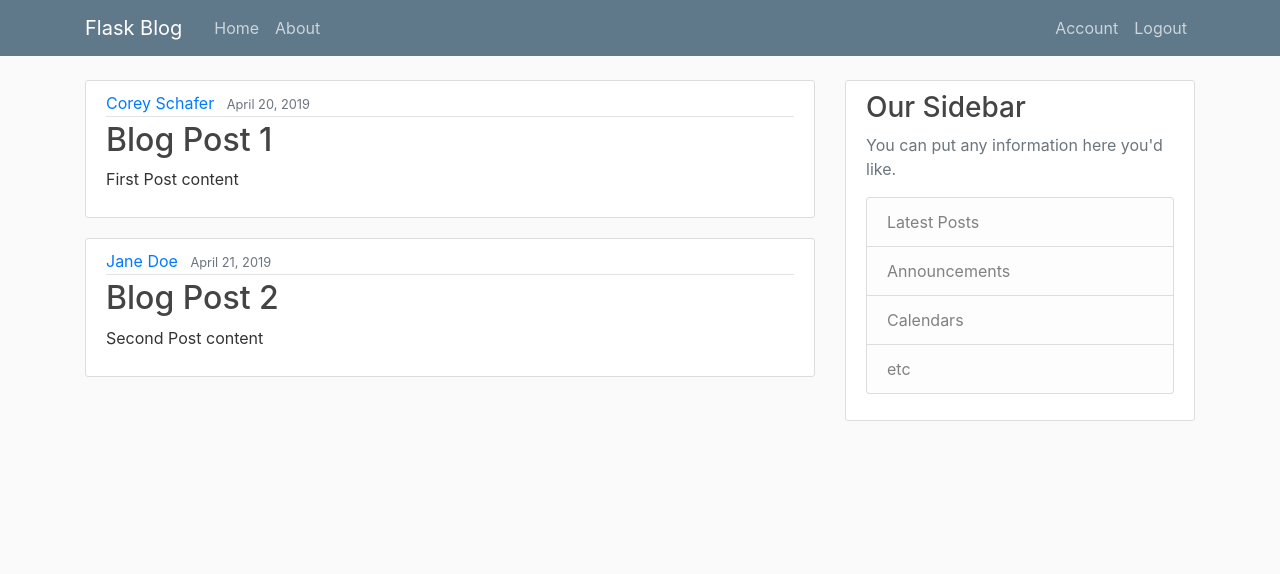
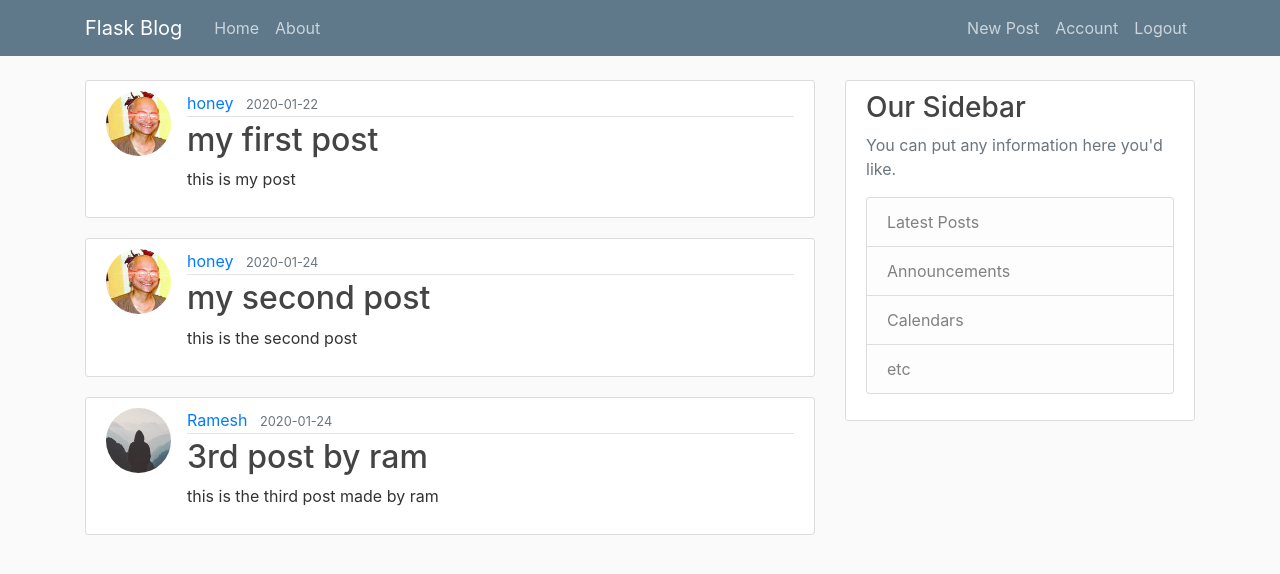
Before and after one commit to aayushraj07/blogger, a Flask app: page / in a window 1280 px wide. Shown: the top 574 px of the page. Run offline with Flask 2, Linux system fonts and the light colour scheme; a user stored in the database is signed in; data comes from the database, SQL or seed files in the repository; both versions use the stored data as it was after the commit; some libraries are stand-ins or nearby versions.

Commit message:
creating and updating a post feature added

```diff
--- a/blogger/routes.py
+++ b/blogger/routes.py
@@ -1,31 +1,17 @@
 import os
 import secrets
 from PIL import Image
-from flask import render_template, url_for, flash, redirect, request
+from flask import render_template, url_for, flash, redirect, request, abort
 from blogger import app, db, bcrypt
-from blogger.forms import RegistrationForm, LoginForm, UpdateAccountForm
+from blogger.forms import RegistrationForm, LoginForm, UpdateAccountForm, PostForm
 from blogger.models import User, Post
 from flask_login import login_user, current_user, logout_user, login_required
-
-posts = [
-    {
-        'author': 'Corey Schafer',
-        'title': 'Blog Post 1',
-        'content': 'First Post content',
-        'date_posted': 'April 20, 2019'
-    },
-    {
-        'author': 'Jane Doe',
-        'title': 'Blog Post 2',
-        'content': 'Second Post content',
-        'date_posted': 'April 21, 2019'
-    }
-]
 
 
 @app.route("/")
 @app.route("/home")
 def home():
+    posts = Post.query.all()
     return render_template('home.html', posts=posts)
 
 
@@ -101,3 +87,45 @@ def account():
         form.email.data = current_user.email
     image_file =url_for('static', filename='profile_pics/' + current_user.image_file)
     return render_template('account.html', title="Account", image_file=image_file, form=form )
+
+
+
+@app.route("/post/new", methods =['GET','POST'])
+@login_required
+def new_post():
+    form = PostForm()
+    if form.validate_on_submit():
+        post = Post(title=form.title.data, content=form.content.data, author=current_user)
+        db.session.add(post)
+        db.session.commit()
+        flash('Your post has been created!','success')
+        return redirect(url_for('home'))
+    return render_template('create_post.html', title="New Post",
+                            form=form, legend= 'New Post')
+
+
+
+@app.route("/post/<int:post_id>")
+def post(post_id):
+    post=Post.query.get_or_404(post_id)
+    return render_template('post.html', title=post.title, post=post)
+
+@app.route("/post/<int:post_id>/update", methods =['GET','POST'])
+# login equired decorator
+@login_required
+def update_post(post_id):
+    post = Post.query.get_or_404(post_id)
+    if post.author != current_user:
+        abort(403)
+    form = PostForm()
+    if form.validate_on_submit():
+        post.title =form.title.data
+        post.content =form.content.data
+        db.session.commit()
+        flash('Your post has been updated!','success')
+        return redirect(url_for('post', post_id=post.id))
+    elif request.method == 'GET':
+        form.title.data = post.title
+        form.content.data = post.content
+    return render_template('create_post.html', title='Update Post',
+                             form=form, legend= 'Update Post')
--- a/blogger/templates/home.html
+++ b/blogger/templates/home.html
@@ -4,12 +4,13 @@
 
 	{% for post in posts %}
 	<article class="media content-section">
+    <img class= "rounded-circle article-img" src="{{ url_for('static' , filename='profile_pics/' + post.author.image_file) }}">
   <div class="media-body">
     <div class="article-metadata">
-      <a class="mr-2" href="#">{{ post.author }}</a>
-      <small class="text-muted">{{ post.date_posted }}</small>
+      <a class="mr-2" href="#">{{ post.author.username }}</a>
+      <small class="text-muted">{{ post.date_posted.strftime('%Y-%m-%d') }}</small>
     </div>
-    <h2><a class="article-title" href="#">{{ post.title }}</a></h2>
+    <h2><a class="article-title" href="{{ url_for('post', post_id=post.id) }}">{{ post.title }}</a></h2>
     <p class="article-content">{{ post.content }}</p>
   </div>
 </article>
--- a/blogger/templates/layout.html
+++ b/blogger/templates/layout.html
@@ -34,6 +34,7 @@
         <!-- Navbar Right Side -->
         <div class="navbar-nav">
           {% if current_user.is_authenticated %}
+            <a class="nav-item nav-link" href="{{ url_for('new_post')}}">New Post</a>
             <a class="nav-item nav-link" href="{{ url_for('account')}}">Account</a>
             <a class="nav-item nav-link" href="{{ url_for('logout')}}">Logout</a>
           {% else %}
```
Also changed, not shown: blogger/forms.py (+7 -1 lines), blogger/templates/create_post.html (added, +41 -0 lines), blogger/templates/post.html (added, +16 -0 lines), blogger/site.db.
